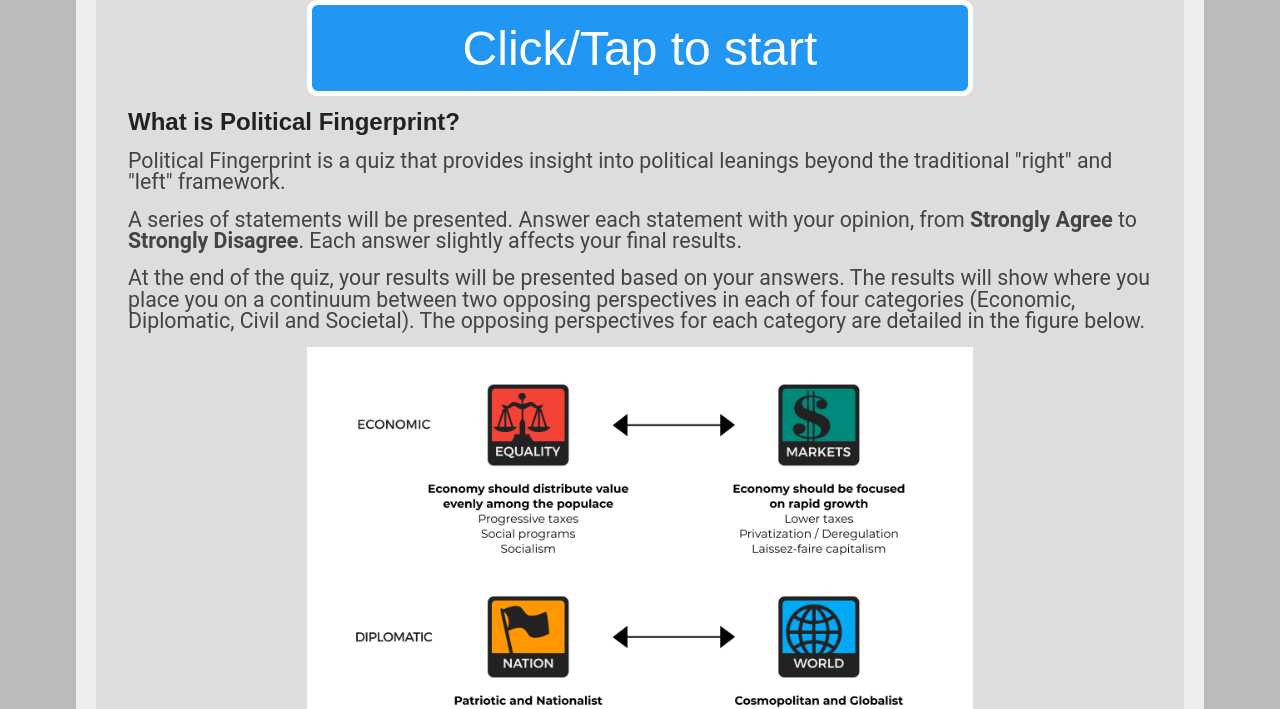
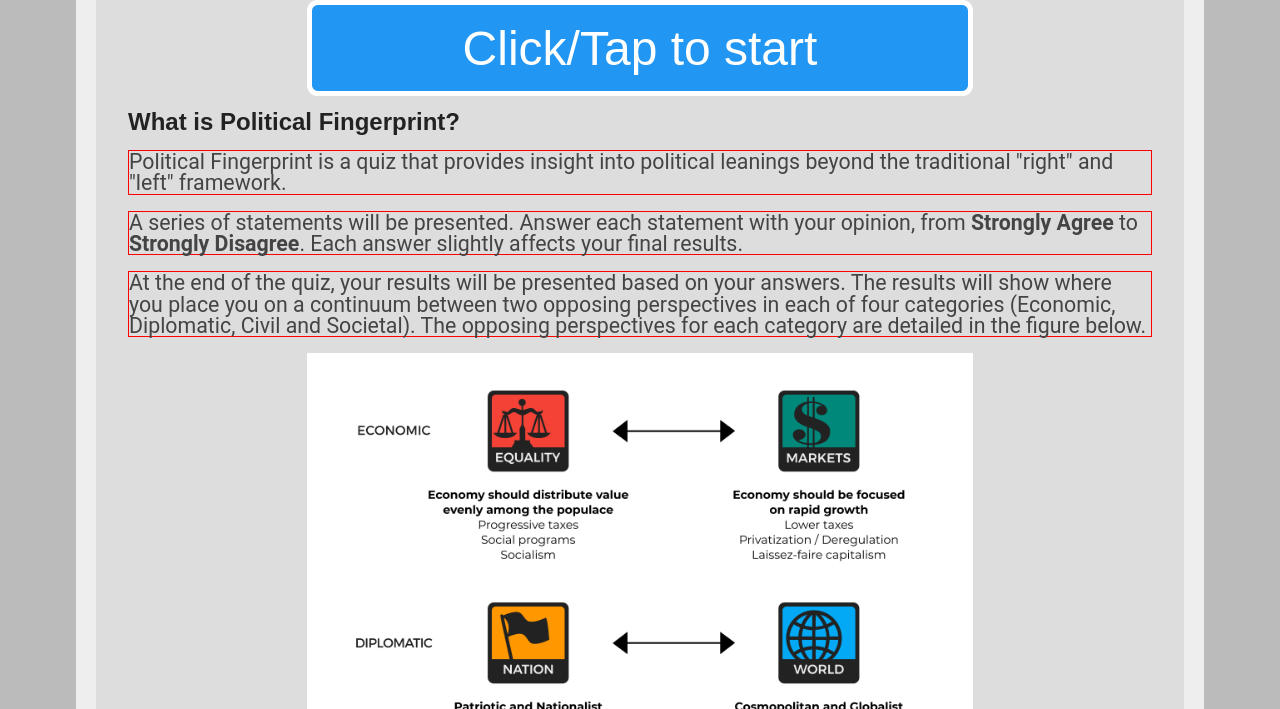
Before and after one commit to FergusDevelopmentLLC/political_fingerprint_fe, a website: page 8values_fe/public/index.html in a window 1280 px wide. Shown: the part 91-800 px from the top of the page. Drawn offline with Linux system fonts and the light colour scheme.

Commit message:
updated styling

```diff
--- a/8values_fe/public/index.html
+++ b/8values_fe/public/index.html
@@ -51,7 +51,7 @@
       }
     }
   </style>
-  <div id="home">
+  <div class="home">
     <h3>Political <span class="redux">Fingerprint</span></h3>
     <button class="button" onclick="location.href='quiz.html';" style="font-size:36pt;">Click/Tap to start</button>
     <h5>What is Political Fingerprint?</h5>
--- a/8values_fe/public/style.css
+++ b/8values_fe/public/style.css
@@ -262,8 +262,8 @@ span.weight-300 {
     max-width: 22rem;
 }
 
-#home p {
+.home p {
     padding: 0;
     margin: 0 0 1rem 0;
-
+    border: 1px solid red;
 }
```
